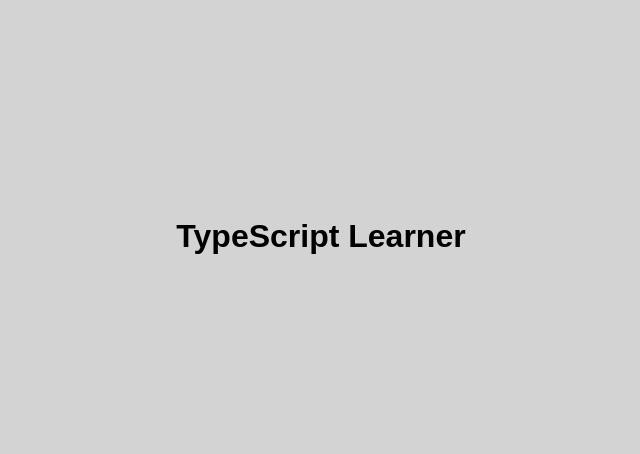
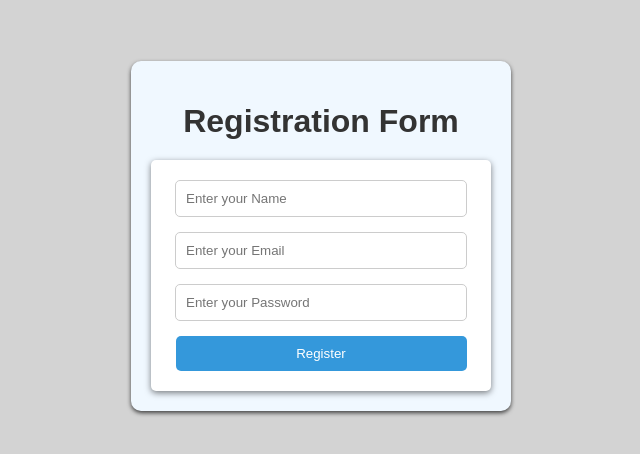
Before and after one commit to Nkbalaji2002/Temp-Ctrl-App, a React (Vite) app: page / in a window 1280 px wide. Shown: the part 164-618 px from the top of the page, without its empty margins (319-959 px from the left). Built offline with nearby package versions, Linux system fonts and the light colour scheme.

Commit message:
Registration Form

```diff
--- a/index.html
+++ b/index.html
@@ -4,7 +4,7 @@
     <meta charset="UTF-8" />
     <link rel="icon" type="image/svg+xml" href="/vite.svg" />
     <meta name="viewport" content="width=device-width, initial-scale=1.0" />
-    <title>React TypeScript</title>
+    <title>Registration Form</title>
   </head>
   <body>
     <div id="root"></div>
--- a/src/App.tsx
+++ b/src/App.tsx
@@ -1,7 +1,9 @@
+import { RegisterForm } from "./components/RegisterForm";
+
 function App() {
   return (
     <>
-      <h1>TypeScript Learner</h1>
+      <RegisterForm />
     </>
   );
 }
--- /dev/null
+++ b/src/components/RegisterForm.tsx
@@ -0,0 +1,90 @@
+import React, { useState } from "react";
+import "./styles/RegisterForm.css";
+
+export const RegisterForm: React.FC = () => {
+  const [formData, setformData] = useState({
+    username: "",
+    email: "",
+    password: "",
+  });
+
+  const [isRegistered, setisRegistered] = useState(false);
+
+  const handleChange = (event: React.ChangeEvent<HTMLInputElement>) => {
+    const { name, value } = event.target;
+    setformData((prevData) => {
+      return { ...prevData, [name]: value };
+    });
+  };
+
+  const handleSubmit = (event: React.FormEvent) => {
+    event.preventDefault();
+    console.log(`Form Data : `, formData);
+
+    setisRegistered(true);
+  };
+
+  const handleReset = () => {
+    setisRegistered(false);
+    setformData({
+      username: "",
+      email: "",
+      password: "",
+    });
+  };
+
+  return (
+    <>
+      <div className="container">
+        {isRegistered ? (
+          <>
+            <p className="success-msg">Registration successful! Thank You.</p>
+            <button className="reset" onClick={handleReset}>
+              Back to Register
+            </button>
+          </>
+        ) : (
+          <>
+            <h1>Registration Form</h1>
+            <form onSubmit={handleSubmit}>
+              <label htmlFor="username">UserName :</label>
+              <input
+                type="text"
+                name="username"
+                id="username"
+                placeholder="Enter your Name"
+                value={formData.username}
+                onChange={handleChange}
+                required
+              />
+
+              <label htmlFor="email">Email :</label>
+              <input
+                type="email"
+                name="email"
+                id="email"
+                placeholder="Enter your Email"
+                value={formData.email}
+                onChange={handleChange}
+                required
+              />
+
+              <label htmlFor="password">Password :</label>
+              <input
+                type="password"
+                name="password"
+                id="password"
+                placeholder="Enter your Password"
+                value={formData.password}
+                onChange={handleChange}
+                required
+              />
+
+              <button type="submit">Register</button>
+            </form>
+          </>
+        )}
+      </div>
+    </>
+  );
+};
--- /dev/null
+++ b/src/components/styles/RegisterForm.css
@@ -0,0 +1,59 @@
+.container {
+  background-color: aliceblue;
+  margin: 0 auto;
+  padding: 20px;
+  border-radius: 10px;
+  text-align: center;
+  color: #333;
+  box-shadow: 0 2px 4px rgba(0, 0, 0, 0.7);
+}
+
+form {
+  background-color: #fff;
+  padding: 20px;
+  border-radius: 5px;
+  box-shadow: 0 2px 6px rgba(0, 0, 0, 0.5);
+  width: 300px;
+}
+
+h1 {
+    text-align: center;
+    margin-bottom: 20px;
+}
+
+label {
+    display: none;
+    margin-bottom: 5px;
+    font-weight: bold;
+}
+
+input {
+    width: 90%;
+    padding: 10px;
+    margin-bottom: 15px;
+    border: 1px solid #ccc;
+    border-radius: 5px;
+}
+
+button {
+    width: 97%;
+    padding: 10px;
+    background-color: #3498db;
+    border: none;
+    border-radius: 5px;
+    cursor: pointer;
+    transition: background-color 0.3s;
+    color: #fff;
+}
+
+button:hover {
+    background-color: #2980b9;
+}
+
+.success-msg {
+    text-align: center;
+    color: #2ecc71;
+    font-size: 30px;
+    font-weight: bold;
+    margin-top: 20px;
+}
```
